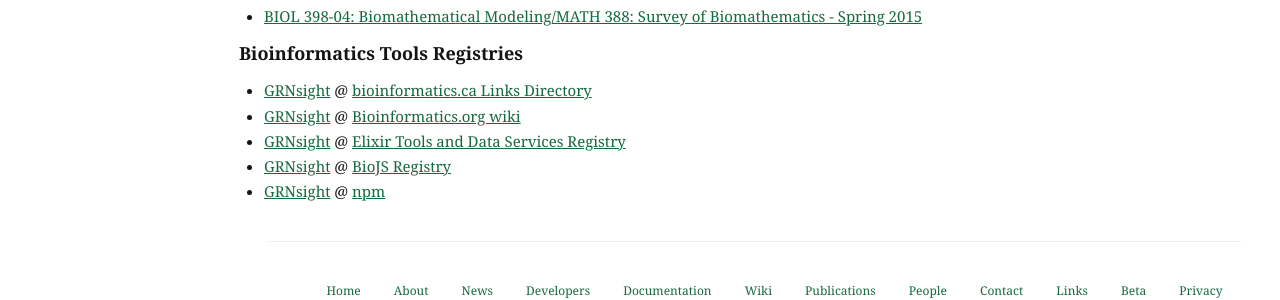
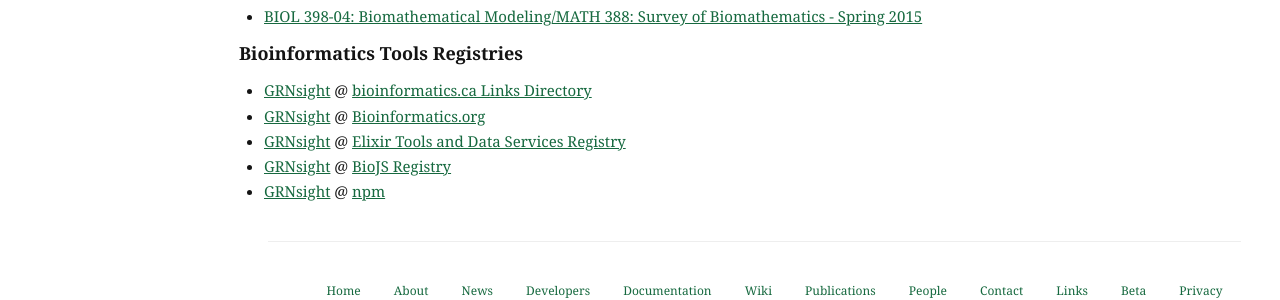
Before and after one commit to dondi/GRNsight, a Jekyll site: the page built from links.html, in a window 1280 px wide. Shown: the part 759-1059 px from the top of the page. Built offline with Jekyll 4.4.1, drawn with Linux system fonts in a browser that asks for light colours; nearby versions of some CDN libraries.

Commit message:
fix link label

```diff
--- a/links.html
+++ b/links.html
@@ -36,7 +36,7 @@
                 <h4 class="linkHeader">Bioinformatics Tools Registries</h4>
                 <ul class="linkInfo">
                   <li><a href="https://bioinformatics.ca/links_directory/resource/83363/grnsight-web-application-and-service-visualizing-models-small-medium-scale-gene" target="_blank">GRNsight</a> @ <a href="https://bioinformatics.ca/links_directory/">bioinformatics.ca Links Directory</a></li>
-                  <li><a href="http://www.bioinformatics.org/wiki/GRNsight" target="_blank">GRNsight</a> @ <a href="http://www.bioinformatics.org/" target="_blank">Bioinformatics.org wiki</a></li>
+                  <li><a href="http://www.bioinformatics.org/wiki/GRNsight" target="_blank">GRNsight</a> @ <a href="http://www.bioinformatics.org/" target="_blank">Bioinformatics.org</a></li>
                   <li><a href="https://bio.tools/tool/lmu.edu/GRNsight/1.12" target="_blank">GRNsight</a> @ <a href="https://bio.tools/" target="_blank">Elixir Tools and Data Services Registry</a></li>
                   <li><a href="http://biojs.io/d/grnsight" target="_blank">GRNsight</a> @ <a href="http://biojs.io/" target="_blank">BioJS Registry</a></li>
                   <li><a href="https://www.npmjs.com/package/grnsight" target="_blank">GRNsight</a> @ <a href="https://www.npmjs.com/" target="_blank">npm</a></li>
```
